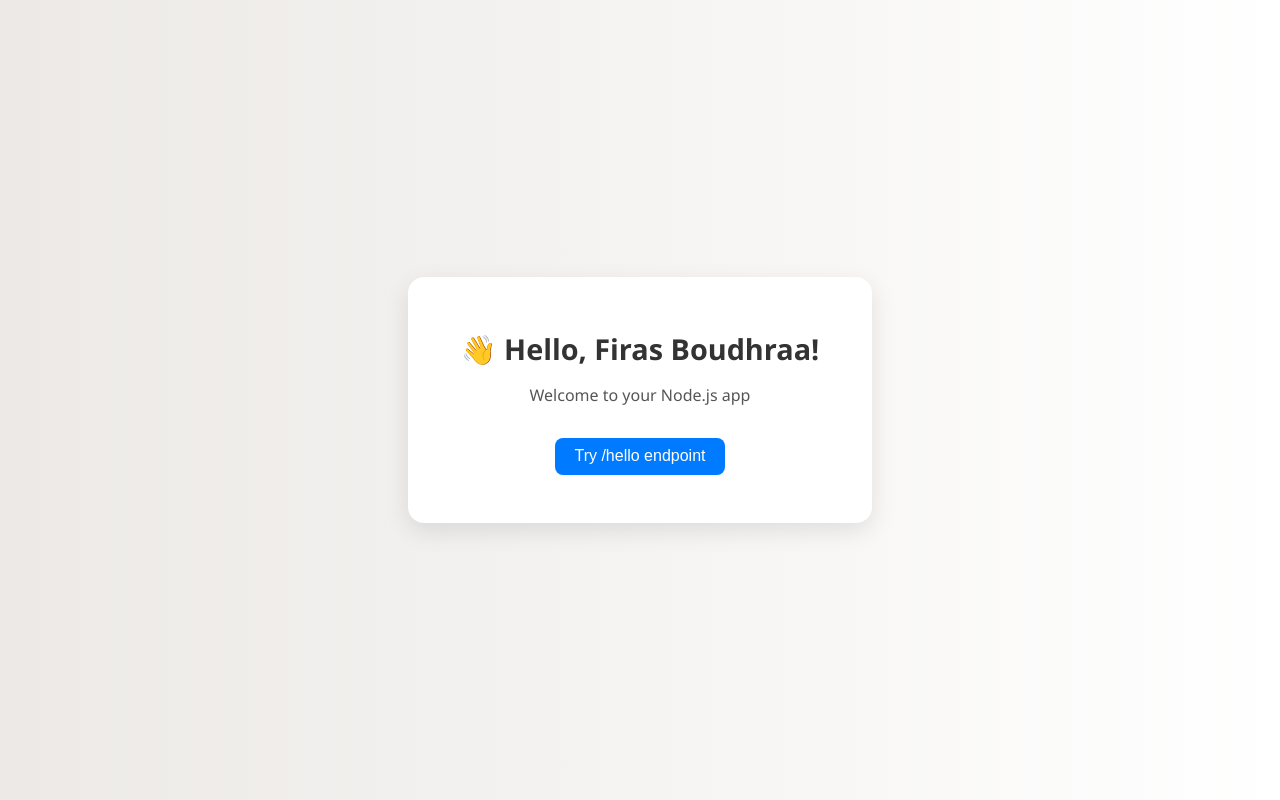
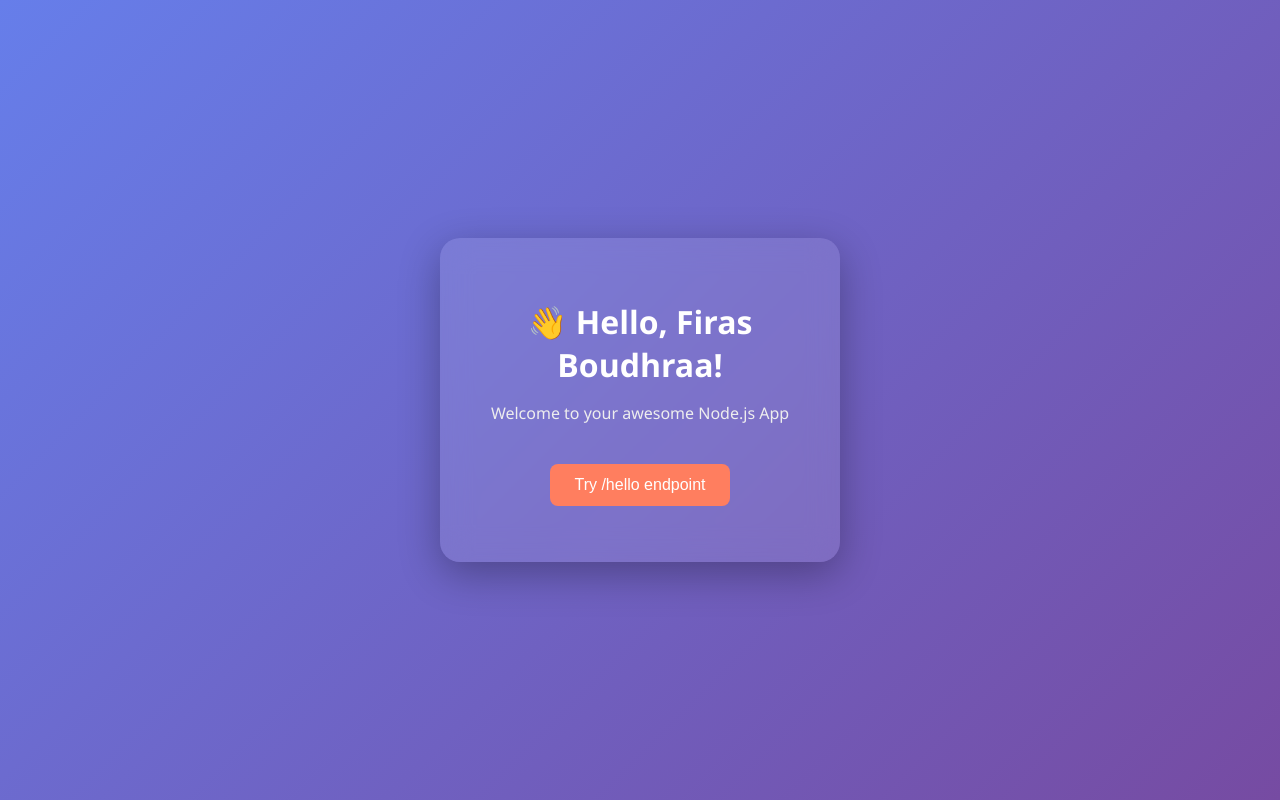
Before and after one commit to firasboudhraa/CloudDevOpsProject, a website: page App/public/index.html in a window 1280 px wide. Drawn offline with Linux system fonts and the light colour scheme.

Commit message:
enhance the app and fix the node port

```diff
--- a/App/package.json
+++ b/App/package.json
@@ -8,6 +8,7 @@
     "test": "echo \"Error: no test specified\" && exit 0"
   },
   "dependencies": {
+    "dotenv": "^17.2.2",
     "express": "^4.17.1"
   }
 }
--- a/App/public/index.html
+++ b/App/public/index.html
@@ -3,65 +3,14 @@
 <head>
   <meta charset="UTF-8" />
   <meta name="viewport" content="width=device-width, initial-scale=1.0" />
-  <title>🚀 Node App - Firas Boudhraa</title>
-  <style>
-    body {
-      background: linear-gradient(to right, #ece9e6, #ffffff);
-      font-family: 'Segoe UI', Tahoma, Geneva, Verdana, sans-serif;
-      display: flex;
-      justify-content: center;
-      align-items: center;
-      height: 100vh;
-      margin: 0;
-    }
-
-    .card {
-      background: #fff;
-      padding: 2rem;
-      border-radius: 16px;
-      box-shadow: 0 8px 24px rgba(0, 0, 0, 0.1);
-      text-align: center;
-      max-width: 400px;
-      width: 90%;
-    }
-
-    h1 {
-      font-size: 1.8rem;
-      margin-bottom: 0.5rem;
-      color: #333;
-    }
-
-    p {
-      color: #555;
-    }
-
-    button {
-      margin-top: 1rem;
-      padding: 0.6rem 1.2rem;
-      font-size: 1rem;
-      background-color: #007bff;
-      color: white;
-      border: none;
-      border-radius: 8px;
-      cursor: pointer;
-      transition: background 0.3s ease;
-    }
-
-    button:hover {
-      background-color: #0056b3;
-    }
-
-    #helloResponse {
-      margin-top: 1rem;
-      color: #28a745;
-      font-weight: bold;
-    }
-  </style>
+  <title>Firas Boudhraa</title>
+  <link rel="icon" href="/favicon.ico" />
+  <link rel="stylesheet" href="/style.css" />
 </head>
 <body>
   <div class="card">
     <h1>👋 Hello, Firas Boudhraa!</h1>
-    <p>Welcome to your Node.js app</p>
+    <p>Welcome to your awesome Node.js App</p>
     <button onclick="callHello()">Try /hello endpoint</button>
     <div id="helloResponse"></div>
   </div>
@@ -69,11 +18,11 @@
   <script>
     async function callHello() {
       try {
-        const response = await fetch('/hello');
-        const data = await response.text();
-        document.getElementById('helloResponse').innerText = data;
-      } catch (error) {
-        document.getElementById('helloResponse').innerText = '❌ Error calling /hello';
+        const res = await fetch('/hello');
+        const text = await res.text();
+        document.getElementById('helloResponse').innerText = text;
+      } catch (e) {
+        document.getElementById('helloResponse').innerText = '❌ Failed to reach /hello';
       }
     }
   </script>
--- /dev/null
+++ b/App/public/style.css
@@ -0,0 +1,69 @@
+* {
+  box-sizing: border-box;
+}
+
+body {
+  background: linear-gradient(135deg, #667eea, #764ba2);
+  font-family: 'Segoe UI', Tahoma, Geneva, Verdana, sans-serif;
+  display: flex;
+  justify-content: center;
+  align-items: center;
+  height: 100vh;
+  margin: 0;
+  color: #fff;
+}
+
+.card {
+  background: rgba(255, 255, 255, 0.1);
+  backdrop-filter: blur(15px);
+  padding: 2.5rem;
+  border-radius: 20px;
+  text-align: center;
+  max-width: 400px;
+  width: 90%;
+  box-shadow: 0 12px 40px rgba(0, 0, 0, 0.3);
+  animation: fadeIn 1s ease-in-out;
+}
+
+h1 {
+  font-size: 2rem;
+  margin-bottom: 0.5rem;
+}
+
+p {
+  color: #eee;
+}
+
+button {
+  margin-top: 1.5rem;
+  padding: 0.75rem 1.5rem;
+  font-size: 1rem;
+  background-color: #ff7e5f;
+  color: white;
+  border: none;
+  border-radius: 8px;
+  cursor: pointer;
+  transition: background 0.3s ease, transform 0.2s ease;
+}
+
+button:hover {
+  background-color: #feb47b;
+  transform: scale(1.05);
+}
+
+#helloResponse {
+  margin-top: 1rem;
+  color: #00ffb7;
+  font-weight: bold;
+}
+
+@keyframes fadeIn {
+  from {
+    opacity: 0;
+    transform: translateY(-20px);
+  }
+  to {
+    opacity: 1;
+    transform: translateY(0);
+  }
+}
--- a/ArgoCd/service.yml
+++ b/ArgoCd/service.yml
@@ -7,5 +7,6 @@
   ports:
     - port: 90
       targetPort: 3000
+      nodePort: 30794
   selector:
     app: node-app
```
Also changed, not shown: App/app.js (+11 -4 lines), App/public/404.html (added, +32 -0 lines), App/routes/hello.js (added, +8 -0 lines), App/public/favicon.ico (added), 1 other file.
